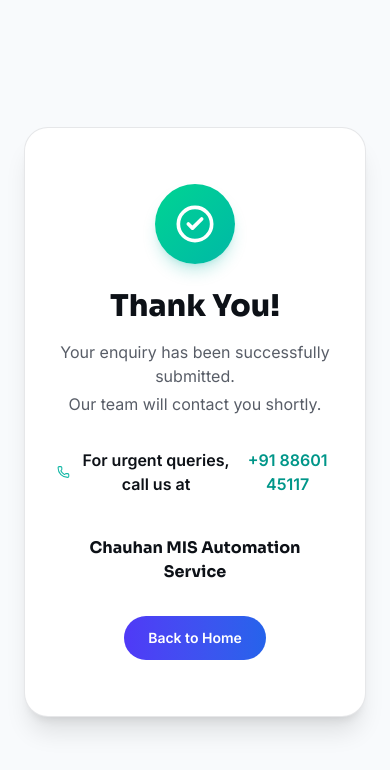
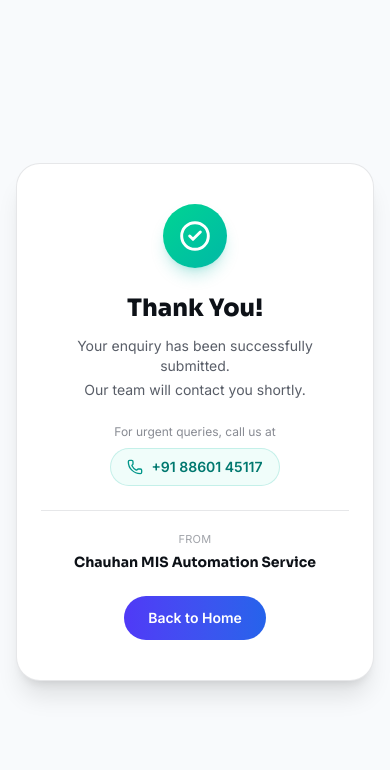
Before and after one commit to chauhan-mis-automation/Chauhan-mis-automation-service, a React (Vite) app: page /thank-you in a window 390 px wide. Shown: the top 770 px of the page. Built offline with nearby package versions, Linux system fonts and the light colour scheme.

Commit message:
fixed mobile device thankyou

```diff
--- a/src/components/ThankYou.jsx
+++ b/src/components/ThankYou.jsx
@@ -26,62 +26,67 @@ export default function ThankYou() {
   }, []);
 
   return (
-    <div className="min-h-screen bg-ice-50 flex items-center justify-center px-6 py-20 overflow-hidden">
+    <div className="min-h-screen bg-ice-50 flex items-center justify-center px-4 sm:px-6 py-10 sm:py-20 overflow-hidden">
       <motion.div
         initial={{ opacity: 0, y: 24, scale: 0.96 }}
         animate={{ opacity: 1, y: 0, scale: 1 }}
         transition={{ duration: 0.55, ease: [0.22, 1, 0.36, 1] }}
-        className="max-w-lg w-full text-center bg-white rounded-3xl border border-navy-900/10 shadow-xl px-8 py-14 relative"
+        className="max-w-lg w-full text-center bg-white rounded-3xl border border-navy-900/10 shadow-xl px-6 py-10 sm:px-8 sm:py-14 relative"
       >
         <motion.div
           initial={{ scale: 0, rotate: -20 }}
           animate={{ scale: 1, rotate: 0 }}
           transition={{ delay: 0.2, duration: 0.6, type: "spring", stiffness: 200, damping: 14 }}
-          className="mx-auto mb-6 w-20 h-20 rounded-full bg-gradient-to-br from-emerald-400 to-teal-500 flex items-center justify-center shadow-lg shadow-teal-500/25"
+          className="mx-auto mb-6 w-16 h-16 sm:w-20 sm:h-20 rounded-full bg-gradient-to-br from-emerald-400 to-teal-500 flex items-center justify-center shadow-lg shadow-teal-500/25"
         >
           <motion.div
             initial={{ scale: 0, opacity: 0 }}
             animate={{ scale: 1, opacity: 1 }}
             transition={{ delay: 0.5, duration: 0.35, ease: "easeOut" }}
           >
-            <CheckCircle2 size={40} className="text-white" strokeWidth={2.2} />
+            <CheckCircle2 size={32} className="text-white sm:w-10 sm:h-10" strokeWidth={2.2} />
           </motion.div>
         </motion.div>
 
         <motion.div variants={container} initial="hidden" animate="visible">
           <motion.h1
             variants={item}
-            className="font-display text-3xl md:text-4xl font-extrabold text-navy-950 mb-4"
+            className="font-display text-2xl sm:text-3xl md:text-4xl font-extrabold text-navy-950 mb-3 sm:mb-4"
           >
             Thank You!
           </motion.h1>
 
-          <motion.p variants={item} className="text-navy-900/70 text-base md:text-lg mb-1">
+          <motion.p variants={item} className="text-navy-900/70 text-sm sm:text-base md:text-lg mb-1 px-2">
             Your enquiry has been successfully submitted.
           </motion.p>
-          <motion.p variants={item} className="text-navy-900/70 text-base md:text-lg mb-8">
+          <motion.p variants={item} className="text-navy-900/70 text-sm sm:text-base md:text-lg mb-6 sm:mb-8">
             Our team will contact you shortly.
           </motion.p>
 
           <motion.div
             variants={item}
-            className="flex items-center justify-center gap-2 text-navy-950 font-semibold mb-10"
+            className="mb-6 sm:mb-8"
           >
-            <Phone size={18} className="text-teal-500" />
-            <span>For urgent queries, call us at </span>
+            <p className="text-navy-900/50 text-xs sm:text-sm mb-2">
+              For urgent queries, call us at
+            </p>
             <a
               href={`tel:${(CONTACT_INFO.phone || "+91 88601 45117").replace(/\s/g, "")}`}
-              className="text-teal-600 hover:underline"
+              className="inline-flex items-center gap-2 rounded-full bg-teal-50 border border-teal-500/20 px-4 py-2 text-teal-700 font-semibold text-sm sm:text-base hover:bg-teal-100 transition-colors"
             >
+              <Phone size={16} className="text-teal-600 shrink-0" />
               {CONTACT_INFO.phone || "+91 88601 45117"}
             </a>
           </motion.div>
 
-          <motion.p variants={item} className="font-display font-bold text-navy-950 mb-8">
-            Chauhan MIS Automation Service
-          </motion.p>
+          <motion.div variants={item} className="pt-5 sm:pt-6 border-t border-navy-900/10">
+            <p className="text-navy-900/40 text-[11px] uppercase tracking-wide mb-1">
+              From
+            </p>
+            <p className="font-display font-bold text-navy-950 mb-6 sm:mb-8 text-sm sm:text-base">
+              Chauhan MIS Automation Service
+            </p>
 
-          <motion.div variants={item}>
             <Link
               to="/"
               className="inline-flex items-center justify-center rounded-full bg-gradient-to-r from-indigo-600 to-blue-500 text-white font-semibold px-6 py-3 text-sm hover:opacity-90 transition"
```
